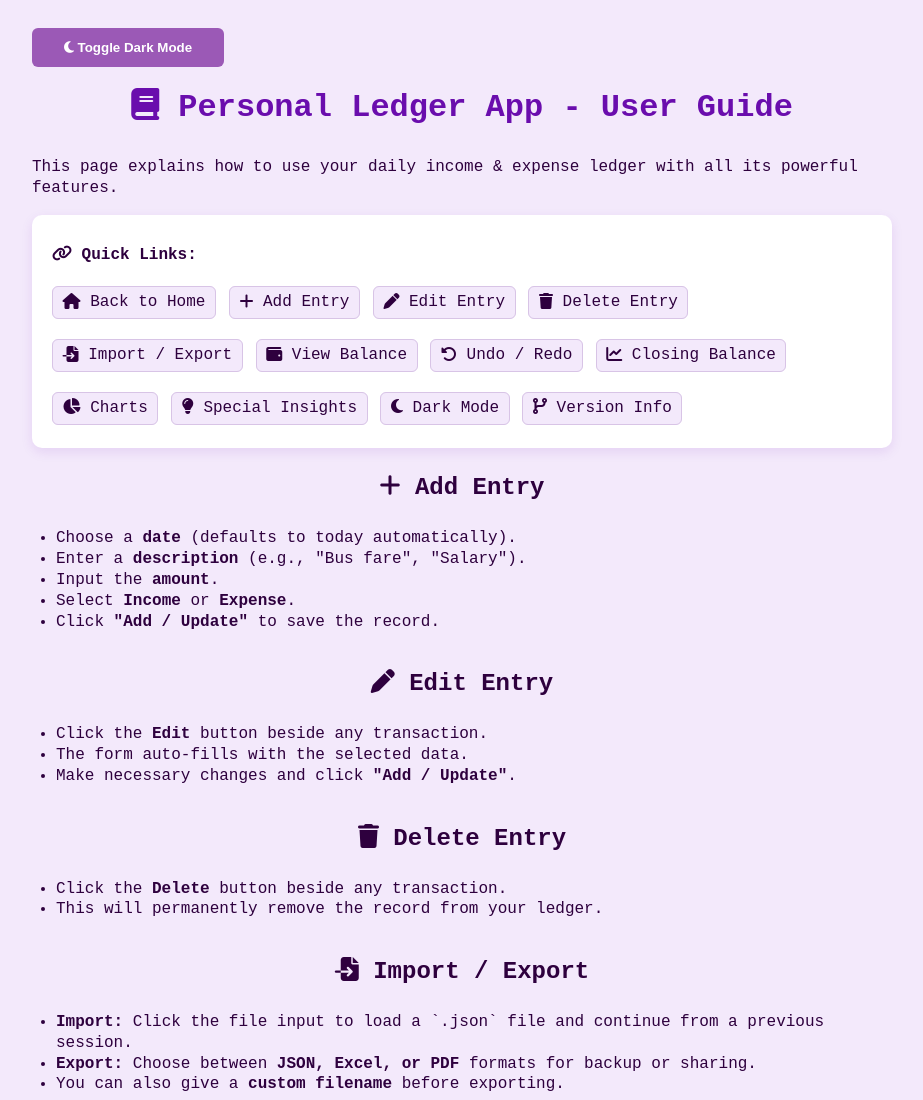
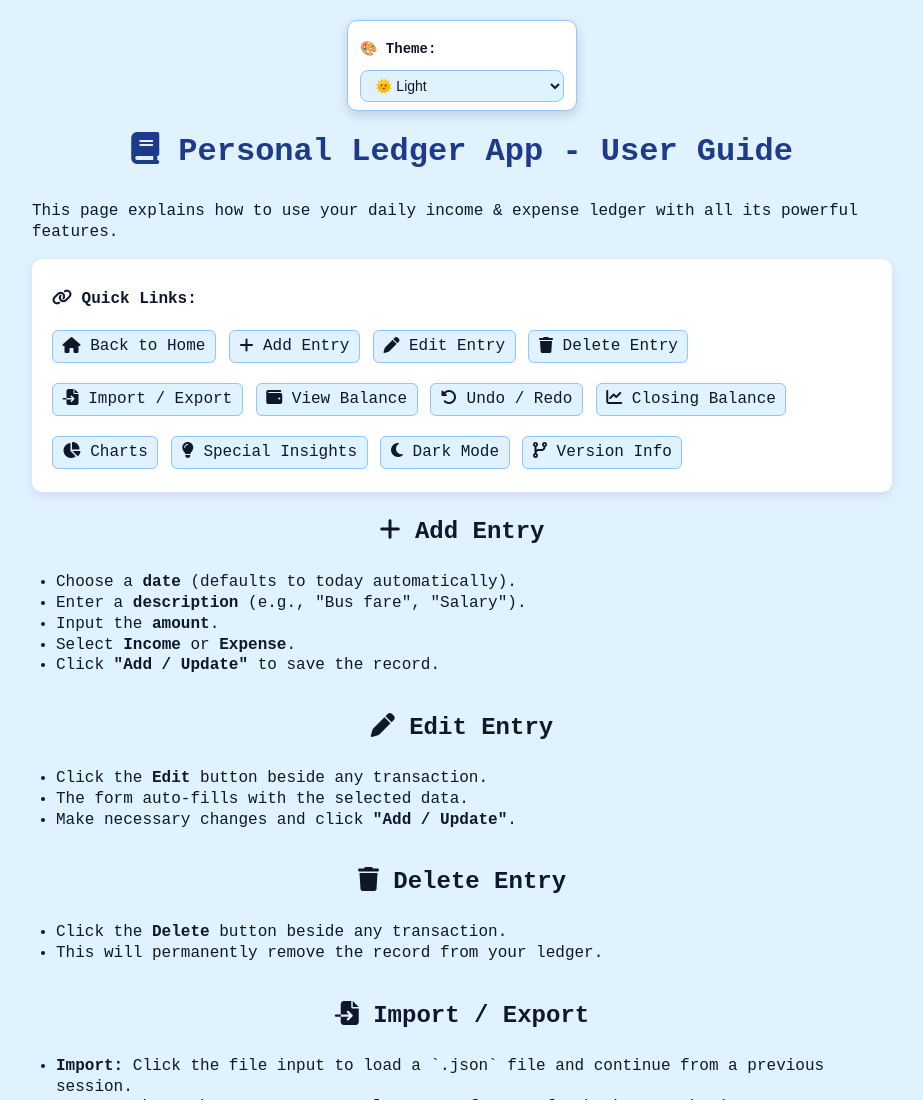
Before and after one commit to cuber-dev/Personal_ledger, a plain HTML site: page pages/docs.html in a window 1280 px wide. Shown: the top 1100 px of the page, without its empty margins (178-1101 px from the left). Drawn offline with Linux system fonts and the light colour scheme.

Commit message:
structure

```diff
--- a/docs.html
+++ b/pages/docs.html
@@ -4,13 +4,36 @@
   <meta charset="UTF-8" />
   <meta name="viewport" content="width=device-width, initial-scale=1.0"/>
   <title>Ledger App - Documentation</title>
-  <link rel="stylesheet" href="style.css" />
+  <link rel="stylesheet" href="../styles/style.css" />
   <!-- Font Awesome for Icons -->
   <link rel="stylesheet" href="https://cdnjs.cloudflare.com/ajax/libs/font-awesome/6.4.2/css/all.min.css">
 </head>
 <body>
-  <button id="themeToggle" class="export-btn"><i class="fa-solid fa-moon"></i> Toggle Dark Mode</button>
-
+<div class="theme-selector">
+  <label for="themeSelect">🎨 Theme:</label>
+  <select id="themeSelect">
+    <option value="light">🌞 Light</option>
+    <option value="dark">🌙 Dark</option>
+    <option value="blue">🔵 Blue</option>
+    <option value="green">🟢 Green</option>
+    <option value="sunset">🌅 Sunset</option>
+    <option value="neon">💡 Neon</option>
+    <option value="pastel">🎨 Pastel</option>
+    <option value="coffee">☕ Coffee</option>
+    <option value="solarized">🌐 Solarized</option>
+    <option value="purple">💜 Purple</option>
+    <option value="mono">⚪ Mono</option>
+    <option value="gradient">🌈 Gradient</option>
+    <option value="rose">🌹 Rose</option>
+    <option value="aqua">💧 Aqua</option>
+    <option value="forest">🌲 Forest</option>
+    <option value="gold">🥇 Gold</option>
+    <option value="silver">🥈 Silver</option>
+    <option value="crimson">❤️ Crimson</option>
+    <option value="indigo">🔮 Indigo</option>
+    <option value="cyberpunk">⚡ Cyberpunk</option>
+  </select>
+</div>
   <div class="container">
     <h1><i class="fa-solid fa-book"></i> Personal Ledger App - User Guide</h1>
 
@@ -19,7 +42,7 @@
 <nav class="nav-docs card">
   <strong><i class="fa-solid fa-link"></i> Quick Links:</strong>
   <ul>
-    <li><a href="./index.html"><i class="fa-solid fa-house"></i> Back to Home</a></li>
+    <li><a href="../index.html"><i class="fa-solid fa-house"></i> Back to Home</a></li>
     <li><a href="#add-entry"><i class="fa-solid fa-plus"></i> Add Entry</a></li>
     <li><a href="#edit-entry"><i class="fa-solid fa-pen"></i> Edit Entry</a></li>
     <li><a href="#delete-entry"><i class="fa-solid fa-trash"></i> Delete Entry</a></li>
@@ -146,6 +169,6 @@
     </footer>
   </div>
 
-  <script src="utilitys.js"></script>
+  <script src="../scripts/utilitys.js"></script>
 </body>
 </html>
--- a/script.js
+++ b/scripts/script.js
@@ -1214,7 +1214,7 @@ function showLowBalancePlan(balance) {
     alertDiv.innerHTML = `
       <h2><i class="fa-solid fa-warning"></i> Low Balance Alert</h2>
       <p>Your balance is below ₹${lowAmount}.</p>
-      <p>Suggested expense plan (equal split):</p>
+      <p>Suggested expense plan for this Month (equal split):</p>
       <ul>
         <li>Total Remaining Days: ${remainingDays}</li>
         <li>Daily Allowance: ~₹${perDay} per day</li>
```
Also changed, not shown: index.html (+5 -5 lines), pages/author.html (added, +14 -0 lines), pages/reports.html (added, +14 -0 lines), images/logo.png (renamed from logo.png), scripts/drive.js (renamed from drive.js), scripts/service-worker.js (renamed from service-worker.js), scripts/utilitys.js (renamed from utilitys.js), styles/style.css (renamed from style.css).
